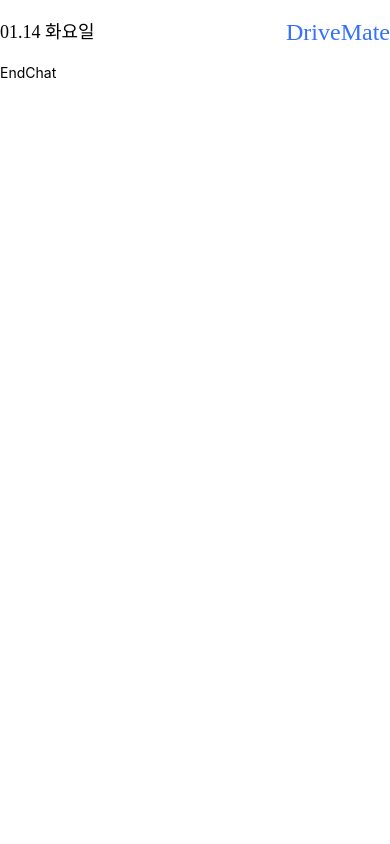
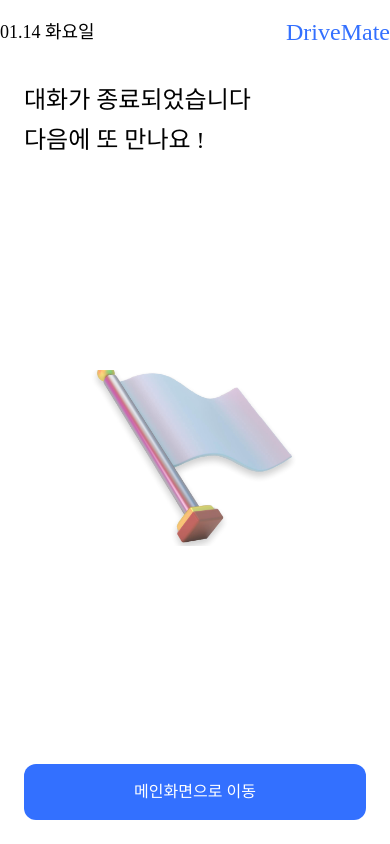
Before and after one commit to EwhaCapstone-X10/Client, a React Native app: screen /EndChat in a window 390 px wide. Built offline with nearby package versions, Linux system fonts and the light colour scheme.

Commit message:
feat: 대화 종료 화면 UI 구현

```diff
--- a/src/screens/EndChat.tsx
+++ b/src/screens/EndChat.tsx
@@ -1,10 +1,17 @@
 import React from 'react';
-import {Text, View} from 'react-native';
+import { Image, Text, View } from 'react-native';
+import MainButton from '../components/MainButton';
 
 const EndChat = () => {
   return (
-    <View>
-      <Text>EndChat</Text>
+    <View className="flex-1">
+      <View className="left-view gap-3">
+        <Text className="custom-title">대화가 종료되었습니다 {'\n'}다음에 또 만나요 !</Text>
+      </View>
+      <View className="flex-1 justify-center items-center">
+        <Image className="w-72 h-44" source={require('../assets/images/flag.png')} />
+      </View>
+      <MainButton text="메인화면으로 이동" nav="Main" />
     </View>
   );
 };
```
Also changed, not shown: src/assets/images/flag.png (added), 1 other file (tests, documents, lock files or other folders).
